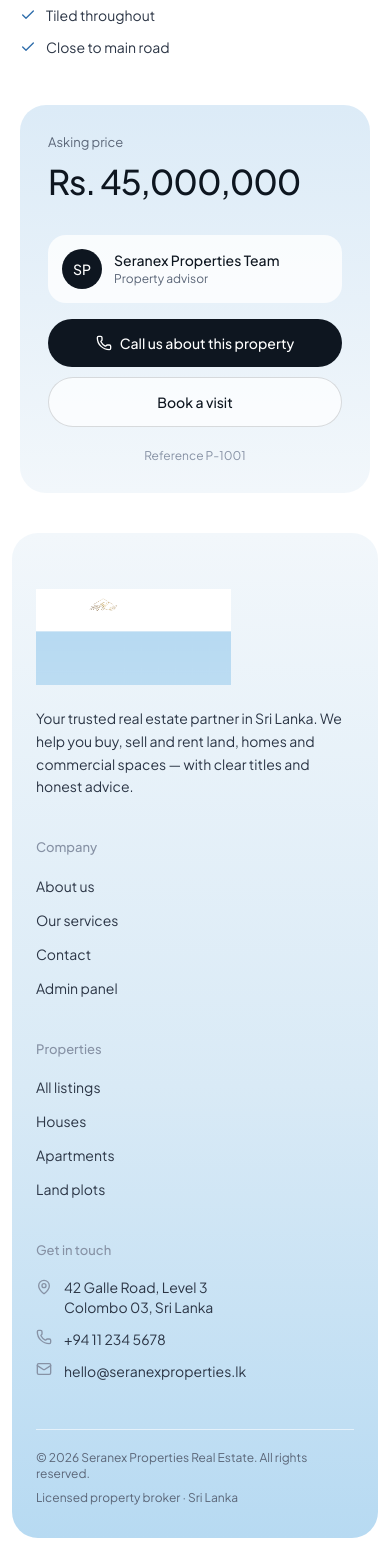
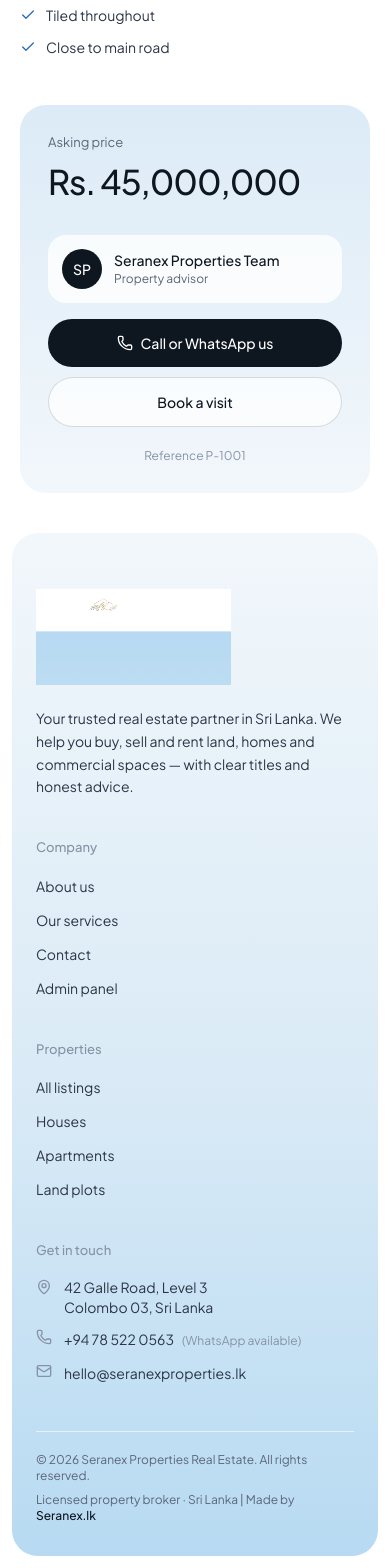
Before and after one commit to chithilamanul1/home-and-living-real-estate, a React (Vite) app: page /properties/p-1001 in a window 390 px wide. Shown: the part 1306-2874 px from the top of the page. Built offline with nearby package versions, Linux system fonts and the light colour scheme.

Commit message:
Update phone numbers and add Seranex.lk credit

```diff
--- a/src/components/layout/Footer.tsx
+++ b/src/components/layout/Footer.tsx
@@ -72,9 +72,12 @@ export function Footer() {
                             </li>
                             <li className="flex gap-3">
                                 <PhoneIcon className="h-4 w-4 shrink-0 text-ink-400" aria-hidden="true" />
-                                <a href="tel:+94112345678" className="hover:text-ink-900">
-                                    +94 11 234 5678
-                                </a>
+                                <div>
+                                    <a href="tel:+94785220563" className="hover:text-ink-900">
+                                        +94 78 522 0563
+                                    </a>
+                                    <span className="ml-2 text-[12px] text-ink-400">(WhatsApp available)</span>
+                                </div>
                             </li>
                             <li className="flex gap-3">
                                 <MailIcon className="h-4 w-4 shrink-0 text-ink-400" aria-hidden="true" />
@@ -88,7 +91,9 @@ export function Footer() {
 
                 <div className="mx-auto mt-12 flex max-w-[1160px] flex-col gap-2 border-t border-white/60 pt-5 text-xs text-ink-500 sm:flex-row sm:items-center sm:justify-between">
                     <p>© {new Date().getFullYear()} Seranex Properties Real Estate. All rights reserved.</p>
-                    <p>Licensed property broker · Sri Lanka</p>
+                    <p>
+                        Licensed property broker · Sri Lanka | Made by <a href="https://seranex.lk" target="_blank" rel="noopener noreferrer" className="font-medium text-ink-900 hover:underline">Seranex.lk</a>
+                    </p>
                 </div>
             </div>
         </footer>
--- a/src/pages/Contact.tsx
+++ b/src/pages/Contact.tsx
@@ -33,12 +33,12 @@ const offices = [
     {
         city: 'Colombo (Head office)',
         address: '42 Galle Road, Level 3, Colombo 03',
-        phone: '+94 11 234 5678',
+        phone: '+94 78 522 0563',
     },
     {
         city: 'Kandy',
         address: '15 Peradeniya Road, Kandy',
-        phone: '+94 81 234 5678',
+        phone: '+94 78 522 0563',
     },
 ]
 
@@ -165,7 +165,7 @@ export function Contact() {
                                     value={form.phone}
                                     onChange={(e) => update('phone', e.target.value)}
                                     className={inputClass}
-                                    placeholder="+94 77 123 4567"
+                                    placeholder="+94 78 522 0563"
                                 />
                             </label>
 
@@ -220,12 +220,15 @@ export function Contact() {
                             </p>
                             <p className="mt-2.5 flex gap-3 text-sm text-ink-500">
                                 <PhoneIcon className="h-4 w-4 shrink-0 text-ink-400" aria-hidden="true" />
+                                <div>
                                     <a
                                         href={`tel:${office.phone.replace(/[^+\d]/g, '')}`}
                                         className="hover:text-ink-900"
                                     >
                                         {office.phone}
                                     </a>
+                                    <span className="ml-2 text-[12px] text-ink-400">(WhatsApp)</span>
+                                </div>
                             </p>
                         </div>
                     ))}
--- a/src/pages/PropertyDetail.tsx
+++ b/src/pages/PropertyDetail.tsx
@@ -164,11 +164,11 @@ export function PropertyDetail() {
                         </div>
 
                         <a
-                            href="tel:+94112345678"
+                            href="tel:+94785220563"
                             className="mt-4 flex items-center justify-center gap-2 rounded-full bg-ink-900 px-5 py-3.5 text-sm font-medium text-white transition-colors duration-150 ease-out hover:bg-ink-700"
                         >
                             <PhoneIcon className="h-4 w-4" aria-hidden="true" />
-                            Call us about this property
+                            Call or WhatsApp us
                         </a>
                         <Link
                             to="/contact"
```
Also changed, not shown: index.html (+12 -5 lines). Lines whose indentation alone changed are shown as unchanged.
